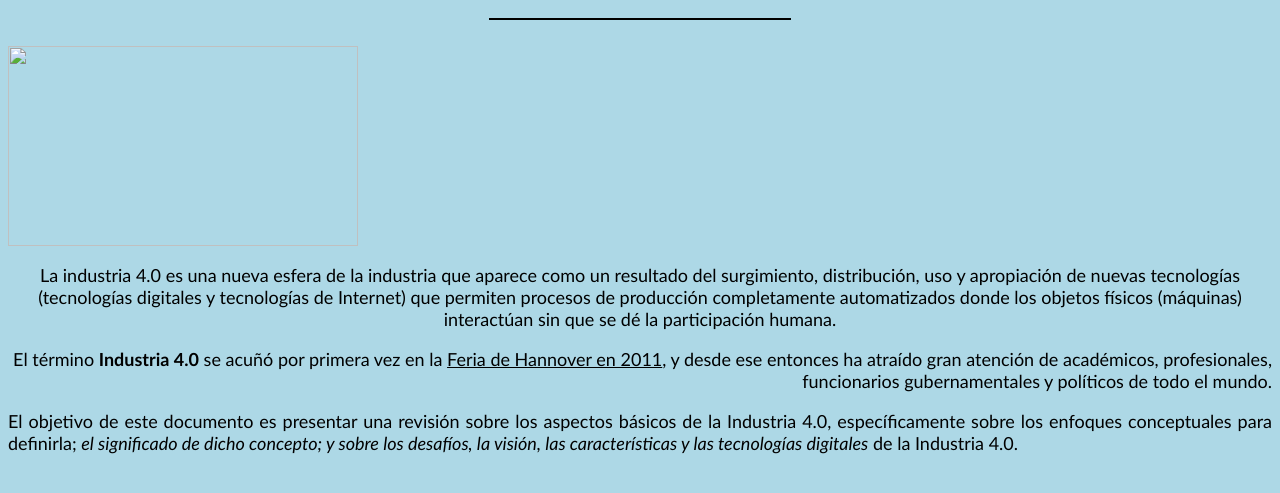
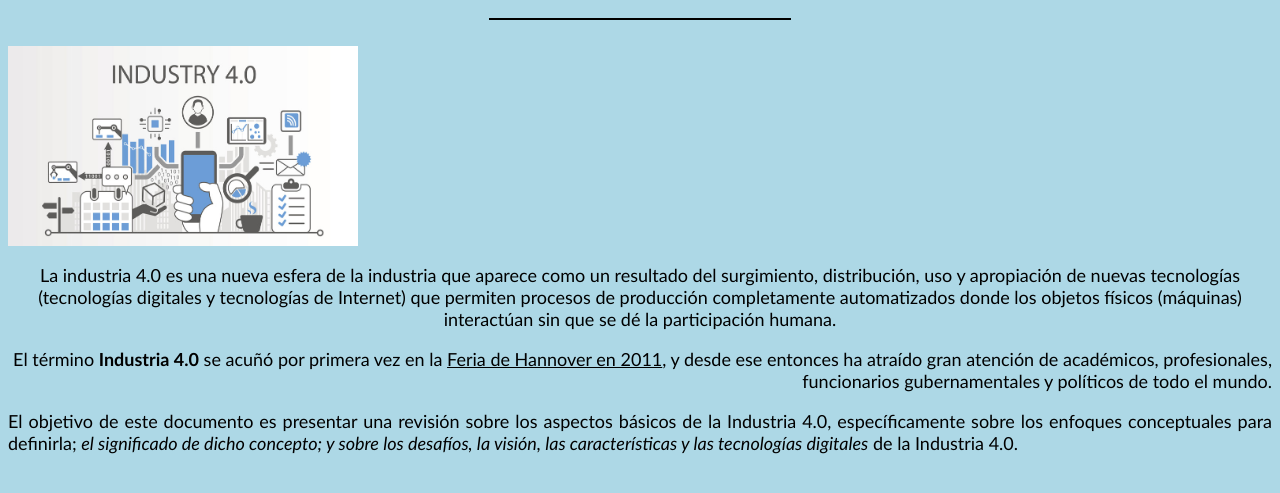
Before and after one commit to TomSanzz/tomsanzz.github.io, a plain HTML site: page IntroTRSG.html in a window 1280 px wide. Shown: the part 49-542 px from the top of the page. Drawn offline with Linux system fonts and the light colour scheme.

Commit message:
Update IntroTRSG.html

```diff
--- a/IntroTRSG.html
+++ b/IntroTRSG.html
@@ -8,7 +8,7 @@
     </FONT>
     <HR SIZE=2 WIDTH=300 ALIGN="CENTER" COLOR="BLACK">
 <BR>
-<IMG SRC="IMAGENES/INTRO1.jpg" HEIGHT=200 WIDTH=350>
+<IMG SRC="INTRO1.jpg" HEIGHT=200 WIDTH=350>
     <FONT SIZE=4 FACE="Calibri">
     <P ALIGN= "CENTER">
 La industria 4.0 es una nueva esfera de la industria que aparece como un resultado del
```
